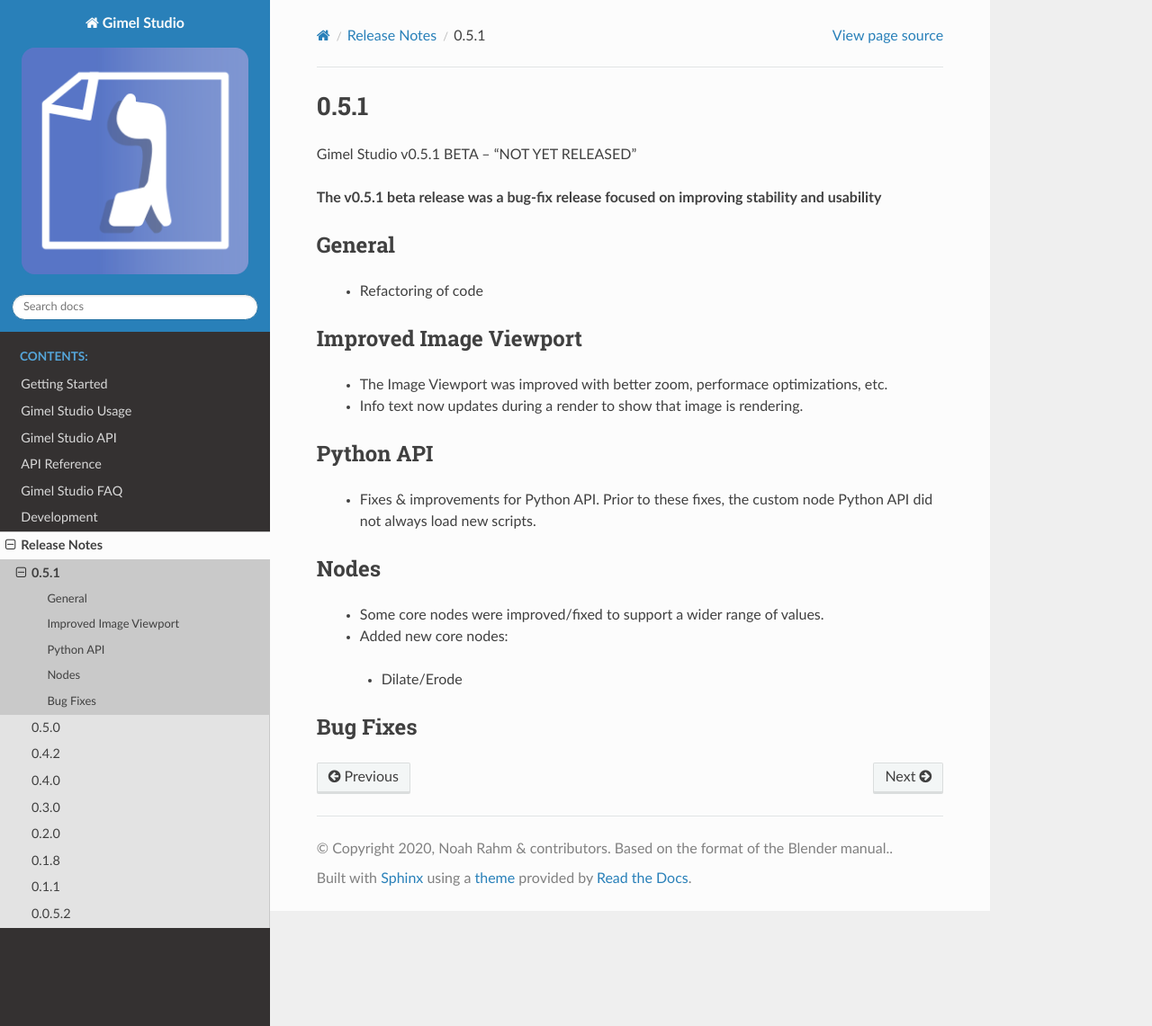
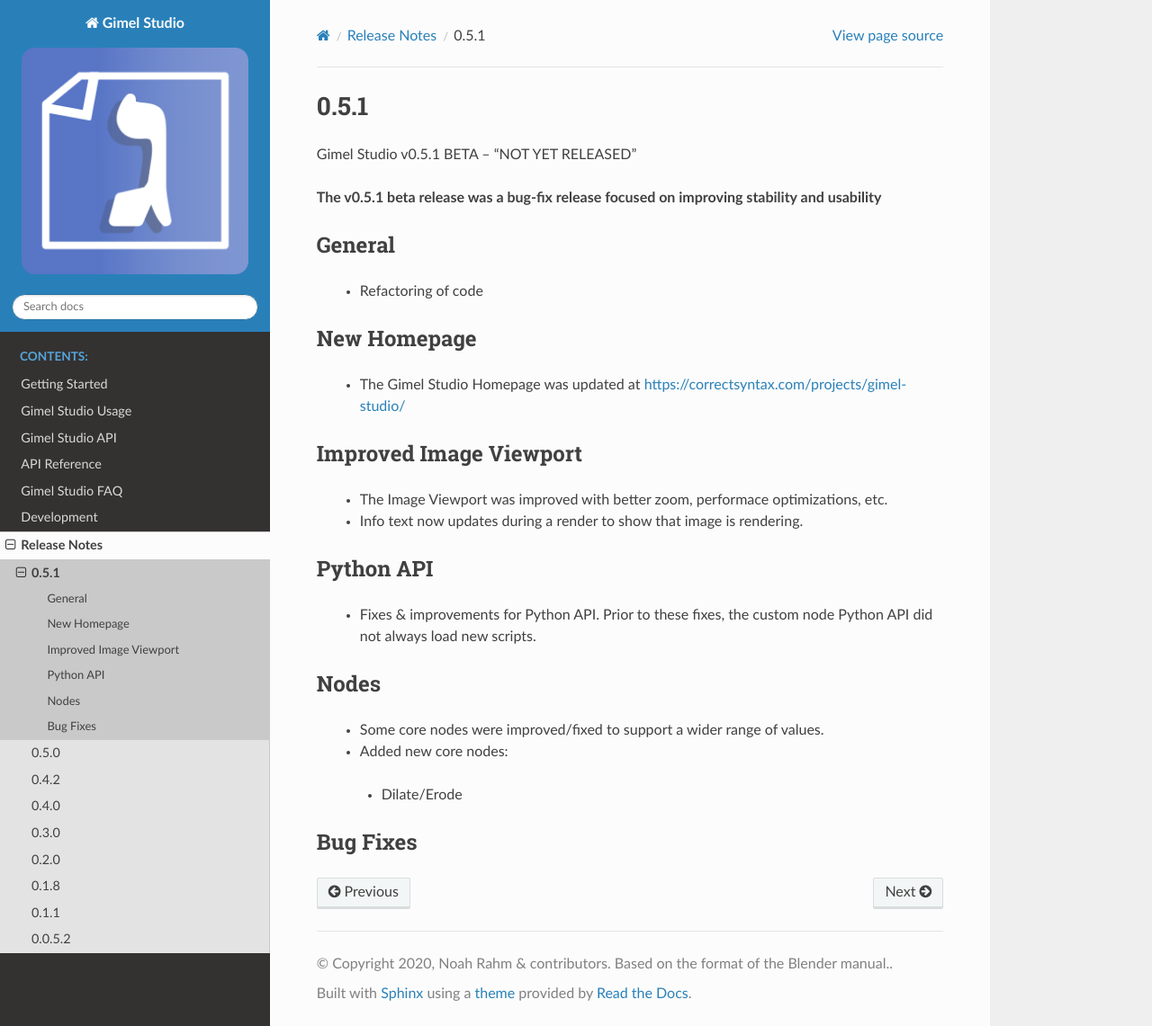
Before and after one commit to GimelStudio/Gimel-Studio, a Sphinx documentation site: the page built from docs/source/release_notes/0.5.1.rst, in a window 1280 px wide and 1141 px high. Shown: the whole window at 90% size. Built offline with Sphinx 7.4.7 and the Read the Docs theme 2.0.0, drawn with Linux system fonts in a browser that asks for light colours; the version number could not be read and is left out.

Commit message:
update release notes

```diff
--- a/docs/source/release_notes/0.5.1.rst
+++ b/docs/source/release_notes/0.5.1.rst
@@ -10,6 +10,12 @@ General
 -------
 
  * Refactoring of code
+
+
+New Homepage
+------------
+
+ * The Gimel Studio Homepage was updated at https://correctsyntax.com/projects/gimel-studio/
 
 
 Improved Image Viewport
```
